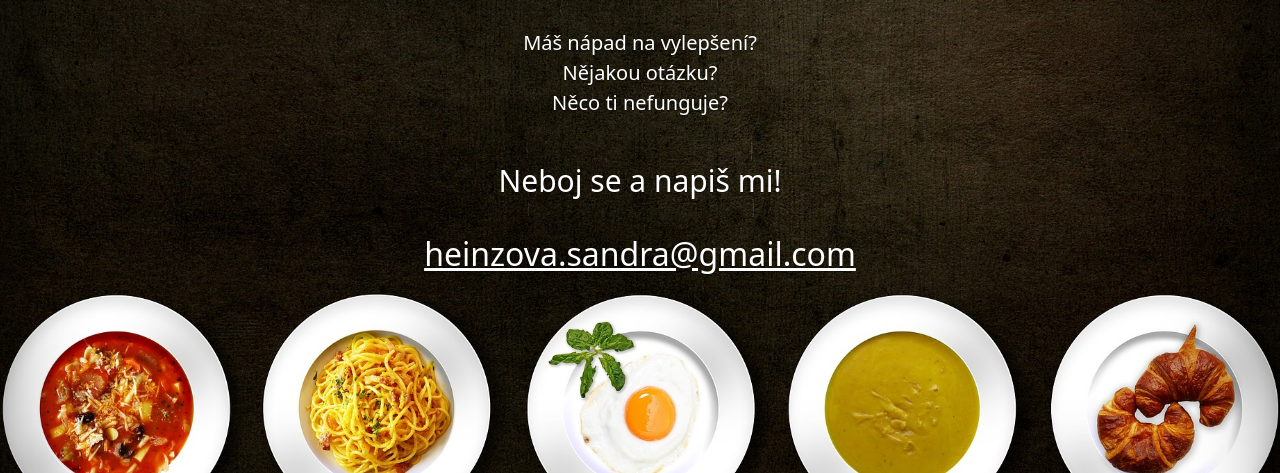
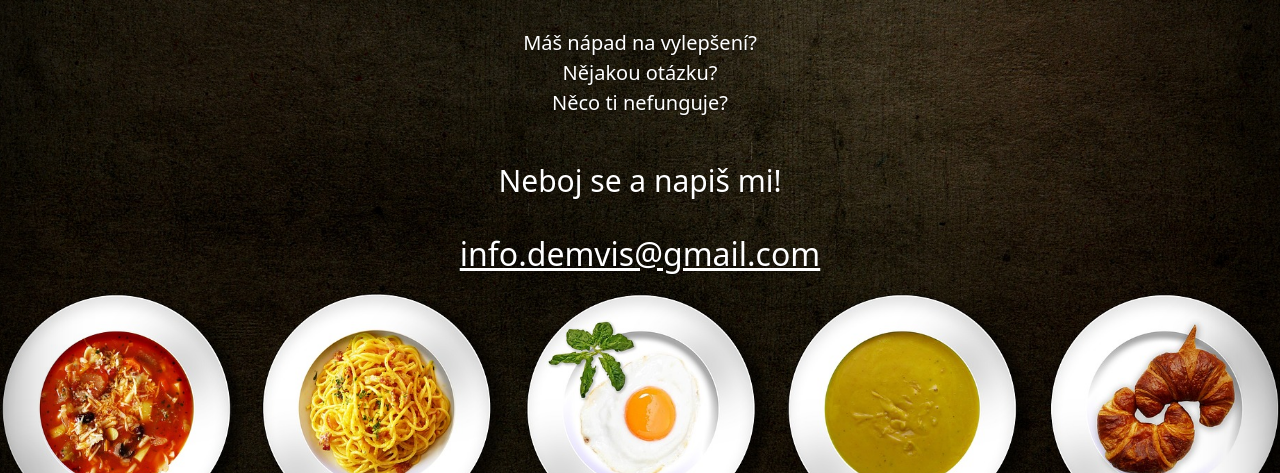
Before and after one commit to SandraHeinzova/demvis, a Flask app: page /contact in a window 1280 px wide. Shown: the part 222-695 px from the top of the page. Run offline with Flask 3, Linux system fonts and the light colour scheme; some libraries are stand-ins or nearby versions.

Commit message:
update contact email

```diff
--- a/templates/contact.html
+++ b/templates/contact.html
@@ -9,7 +9,7 @@
     <h1 class="mb-5 mt-5">Kontakt</h1>
     <p style="font-size: 20px">Máš nápad na vylepšení?<br>Nějakou otázku?<br>Něco ti nefunguje?</p>
     <p class="pt-4" style="font-size: 30px">Neboj se a napiš mi!</p>
-    <h2 class="pt-3"><a class="anchor_tag" href="mailto:heinzova.sandra@gmail.com">heinzova.sandra@gmail.com</a></h2>
+    <h2 class="pt-3"><a class="anchor_tag" href="mailto:info.demvis@gmail.com">info.demvis@gmail.com</a></h2>
 
 </main>
 {% endblock %}
```
